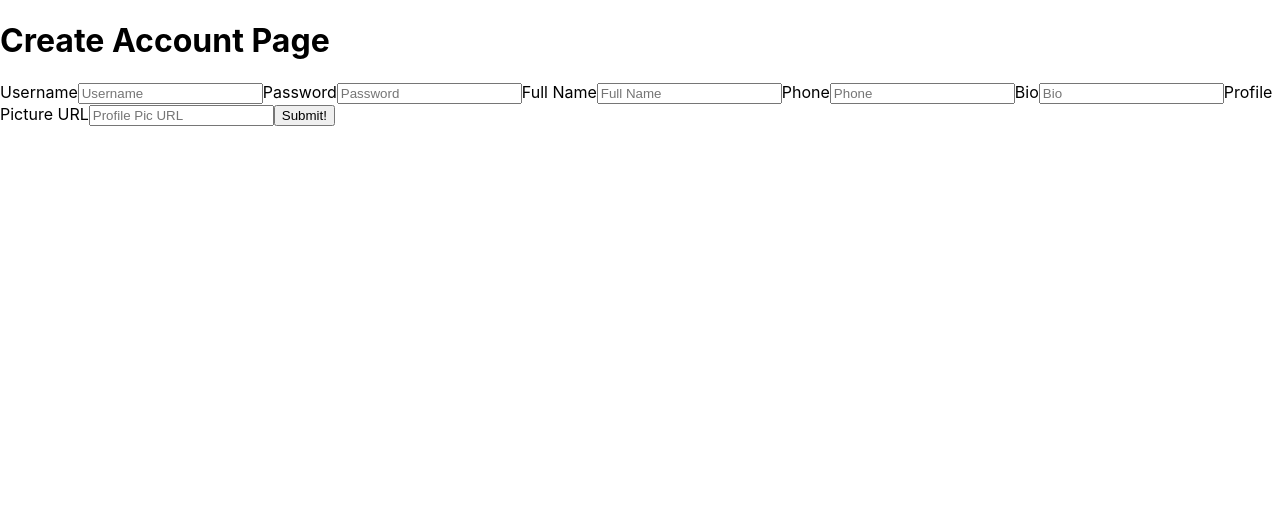
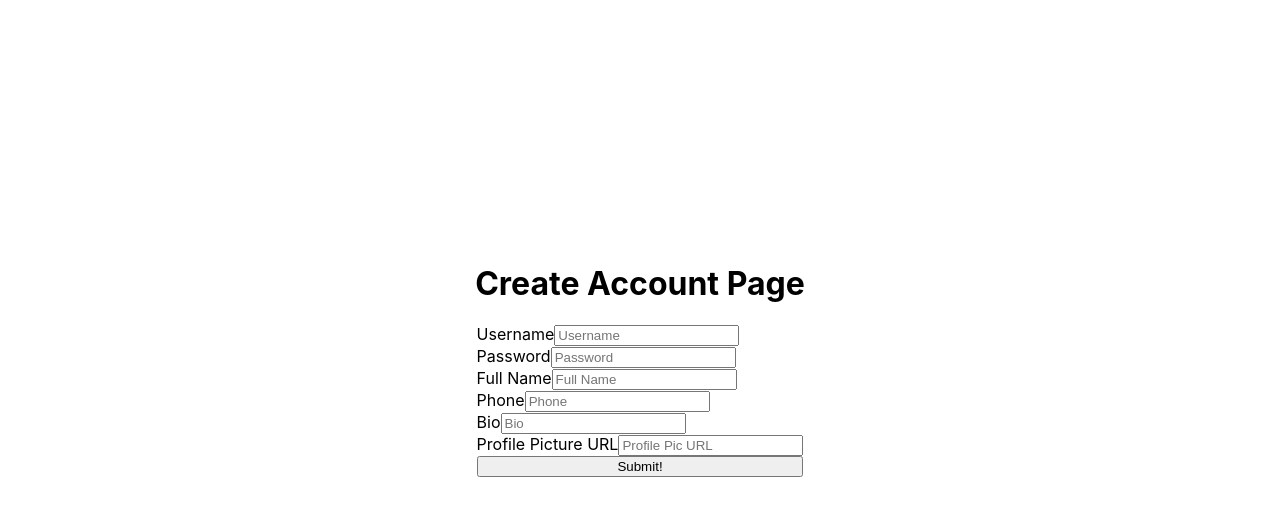
Before and after one commit to agorfine/Instagram, a React (Create React App) app in the folder client/: page /CreateAccount in a window 1280 px wide. Shown: the top 516 px of the page. Built offline with nearby package versions, Linux system fonts and the light colour scheme.

Commit message:
new user routing to profile page working

```diff
--- a/client/src/Components/NewAccount.js
+++ b/client/src/Components/NewAccount.js
@@ -1,7 +1,7 @@
 import React, { Component } from 'react';
 import axios from 'axios';
 import { Redirect } from 'react-router-dom';
-import '../css/login.css'
+import '../css/newaccount.css';
 
 export default class NewAccount extends Component {
   state = {
@@ -47,7 +47,7 @@ export default class NewAccount extends Component {
 
   render() {
   return(
-    <div classusername="login">
+    <div className="login">
        <h1>Create Account Page</h1>
         <form onSubmit={(e) => this.handleFormSubmit(e)}>
           <label>
@@ -113,7 +113,10 @@ export default class NewAccount extends Component {
           <input type="submit" value="Submit!" />
         </form>
         {this.state.fireRedirect
-          ? <Redirect push to={`/newsfeed`} activeUser = {this.state.username} />
+          ? <Redirect push to={{
+              pathname: '/Newsfeed',
+              state: {referrer: this.state.username}
+            }} />
           : ''}
       </div>
     )
--- /dev/null
+++ b/client/src/css/newaccount.css
@@ -0,0 +1,10 @@
+.login {
+  display: flex;
+  justify-content: center;
+  flex-direction: column;
+}
+form{
+  display: flex;
+  justify-content: center;
+  flex-direction: column;
+}
```
